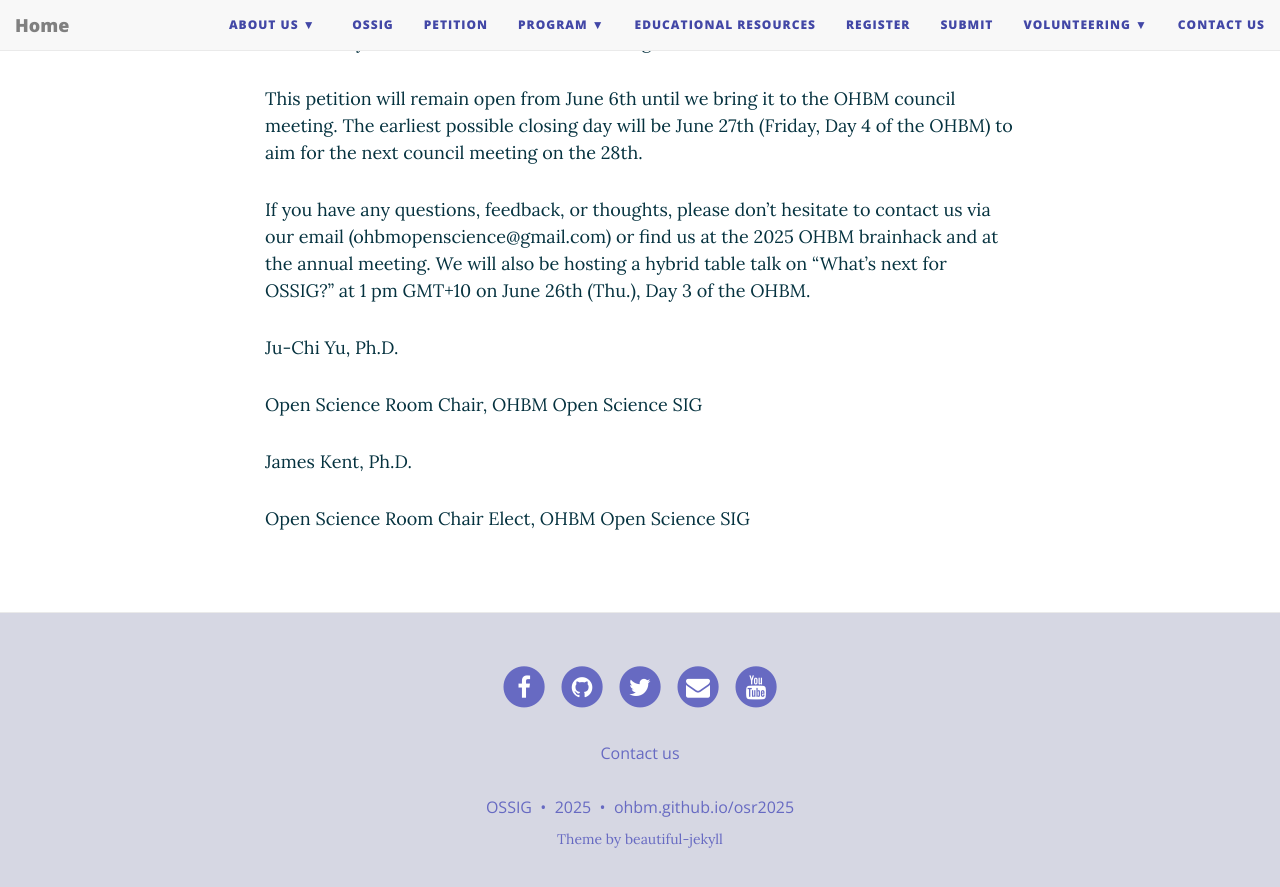
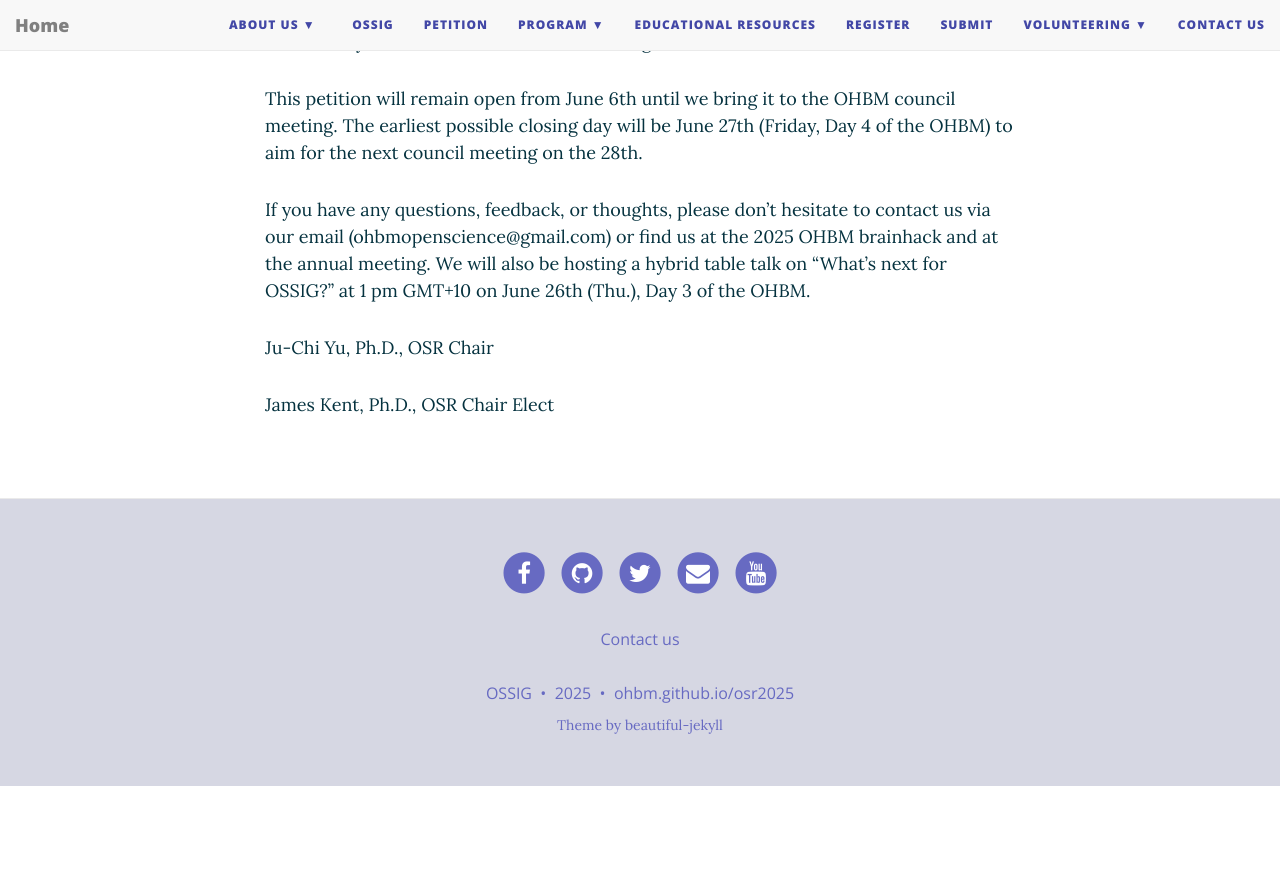
Before and after one commit to ohbm/osr2025, a Jekyll site: the page built from petition.md, in a window 1280 px wide and 900 px high, scrolled down 2867 px. Shown: the top 887 px of the window. Built offline with Jekyll 4.4.1, drawn with Linux system fonts in a browser that asks for light colours; nearby versions of some CDN libraries; after the commit the page ends 3653 px from its top, so only the background shows below that.

Commit message:
Update petition page

```diff
--- a/petition.md
+++ b/petition.md
@@ -30,10 +30,6 @@
 If you have any questions, feedback, or thoughts, please don’t hesitate to contact us via our email (ohbmopenscience@gmail.com) or find us at the 2025 OHBM brainhack and at the annual meeting. We will also be hosting a hybrid table talk on “What’s next for OSSIG?” at 1 pm GMT+10 on June 26th (Thu.), Day 3 of the OHBM.
 
 
-Ju-Chi Yu, Ph.D.
+Ju-Chi Yu, Ph.D., OSR Chair
 
-Open Science Room Chair, OHBM Open Science SIG
-
-James Kent, Ph.D.
-
-Open Science Room Chair Elect, OHBM Open Science SIG
+James Kent, Ph.D., OSR Chair Elect
```
